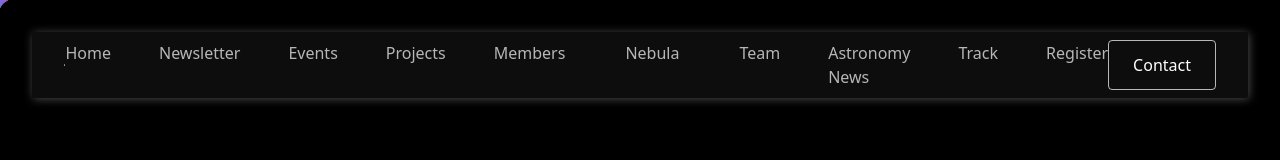
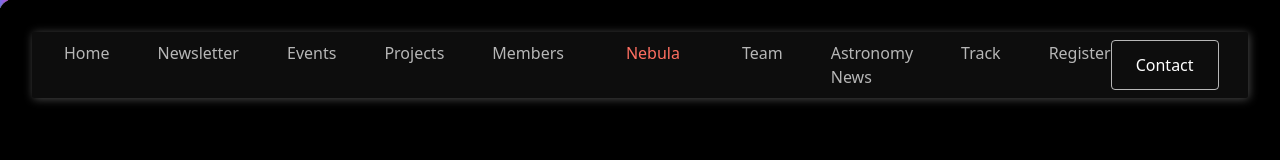
Before and after one commit to stevenanthonyrevo/Website_SAST, a React (Vite) app: page / in a window 1280 px wide. Shown: the top 160 px of the page. Built offline with nearby package versions, Linux system fonts and the light colour scheme; no server answers; grey boxes are pictures that could not be loaded; what cesium would draw is missing.

Commit message:
improve css of navbar
Signed-off-by: Mansi Agarwal <mansiagarwal@Mansis-MacBook-Pro.local>

```diff
--- a/src/index.css
+++ b/src/index.css
@@ -1339,13 +1339,16 @@ a {
 
 /* Unique styling for Nebula navbar button */
 .nebula-link a {
-  color: var(--color-text-secondary);
-
-  padding: 5px 12px;
+  /* color: var(--color-text-secondary);   */
+  color: #ff6f61;
+  padding: 6px 14px;
   border-radius: 6px;
   transition: all 0.3s;
+  text-decoration: none;
+
 }
 
 .nebula-link a:hover {
   color: var(--color-text);
+  transform: translateY(-1px);
 }
```
